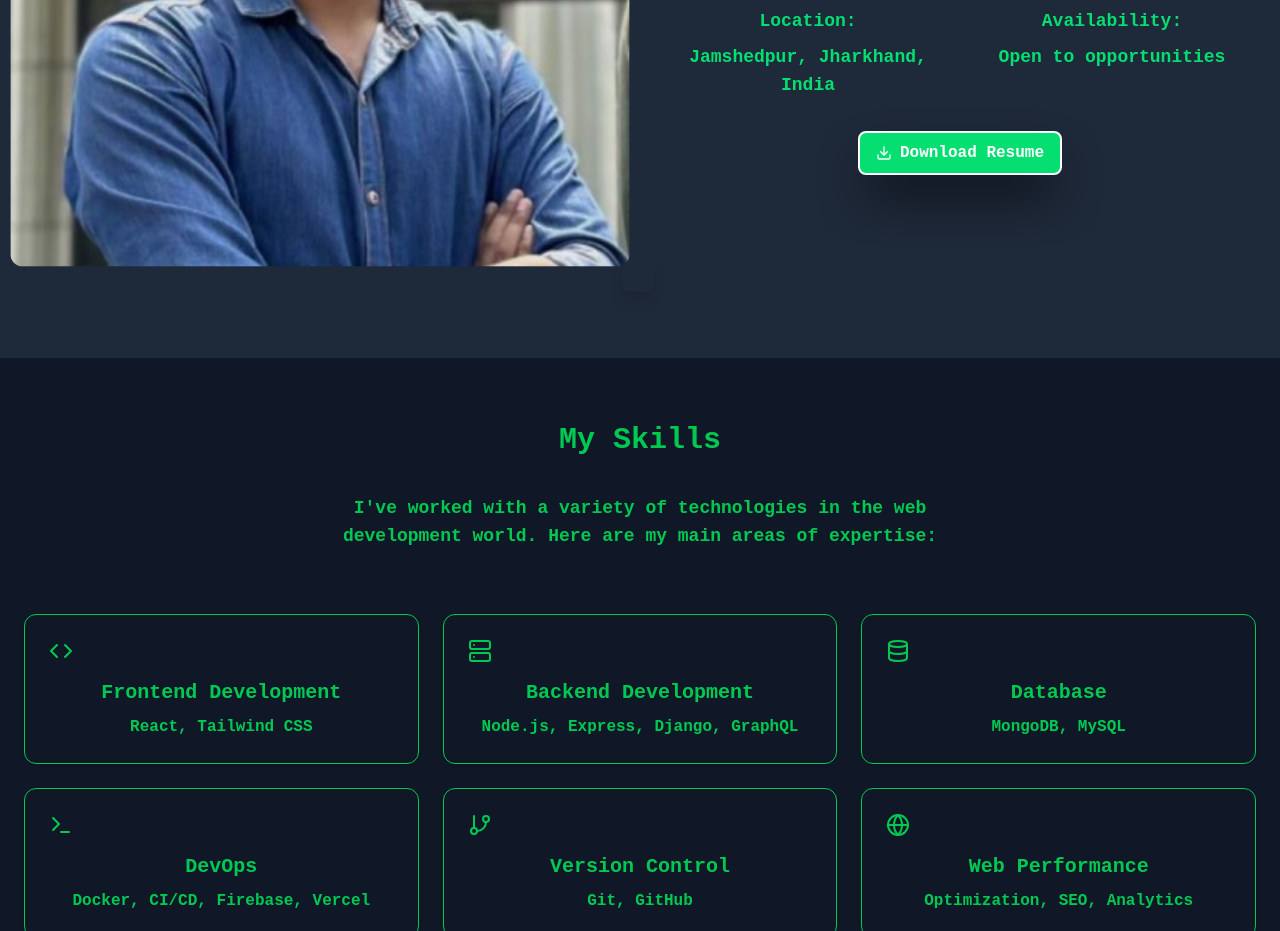
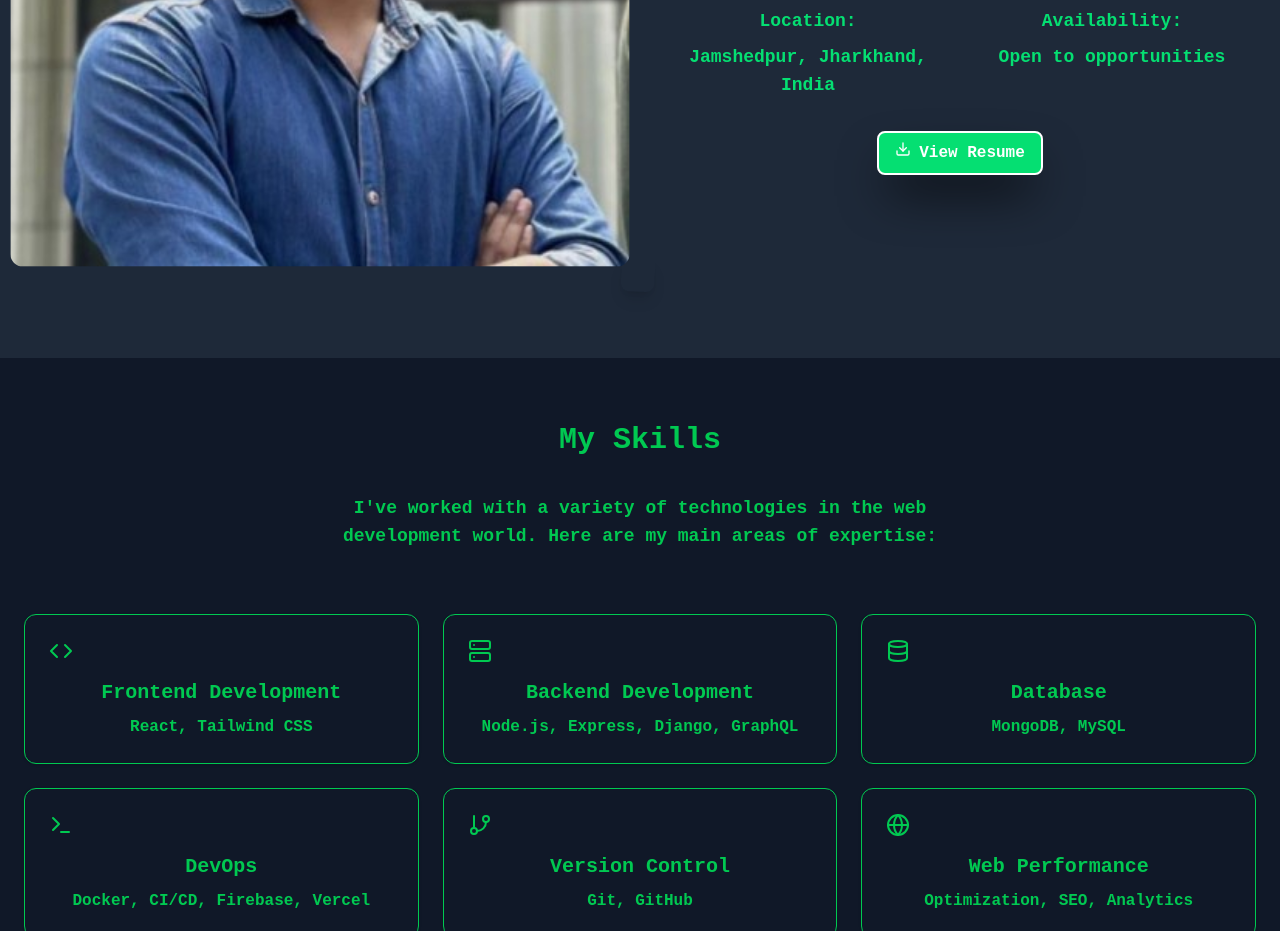
Before and after one commit to I-Pranjal/I-Pranjal.github.io, a React (Vite) app: page / in a window 1280 px wide. Shown: the part 1360-2291 px from the top of the page. Built offline with nearby package versions, Linux system fonts and the light colour scheme; no server answers.

Commit message:
bug fixes

```diff
--- a/src/pages/about.jsx
+++ b/src/pages/about.jsx
@@ -163,12 +163,13 @@ export default function About() {
                         </motion.div>
 
                         <motion.div variants={itemVariants} whileHover={{ scale: 1.05 }} whileTap={{ scale: 0.95 }}>
-                            <button className="dark:bg-green-400 dark:text-white px-4 py-2 rounded-lg hover:bg-primary/80 transition duration-300 bg-white text-green-400 border-2 shadow-black shadow-2xl ">
-                                <a href="./Pranjal CV.pdf" download className="flex items-center gap-2">
+                            < a href="https://drive.google.com/file/d/1GSQVOG72BOa5GUEHRZxlzhsTub7hFTgs/view?usp=sharing" className="flex justify-center">
+                            <button
+                            className="flex  space-x-2 dark:bg-green-400 dark:text-white px-4 py-2 rounded-lg hover:bg-primary/80 transition duration-300 bg-white text-green-400 border-2 shadow-black shadow-2xl ">
                                     <Download size={16} />
-                                    Download Resume
-                                </a>
+                                  <p>View Resume</p>
                             </button>
+                            </a>
                         </motion.div>
                     </motion.div>
                 </motion.div>
--- a/src/pages/project.jsx
+++ b/src/pages/project.jsx
@@ -57,7 +57,7 @@ export default function Projects() {
     const yParallax = useTransform(scrollYProgress, [0, 1], [-100, 100]);
 
     return (
-        <section id="projects" className="py-20 md:py-32 bg-white dark:bg-gray-900 relative overflow-hidden">
+        <section id="projects" className="py-20 md:py-32 bg-white dark:bg-gray-900 relative overflow-hidden flex flex-col items-center">
             <motion.div
                 className="absolute -top-20 -right-20 w-96 h-96 rounded-full bg-white dark:bg-gray-900 blur-3xl -z-10"
                 style={{ y: yParallax }}
```
